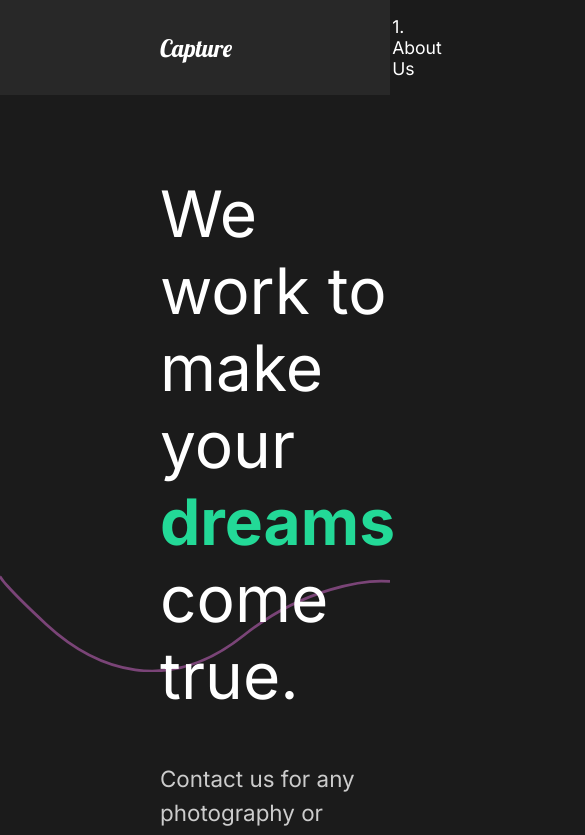
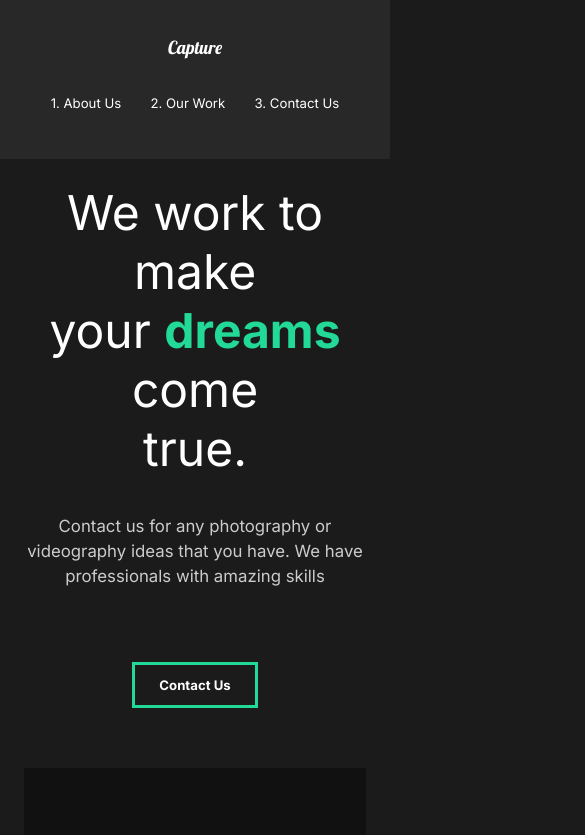
Before and after one commit to LazurenkoNA/react-capture, a React (Create React App) app: page / in a window 390 px wide. Shown: the top 835 px of the page, 585 px wide, since content can reach past the window. Built offline with nearby package versions, Linux system fonts and the light colour scheme.

Commit message:
mobile friendly

```diff
--- a/src/components/GlobalStyle.js
+++ b/src/components/GlobalStyle.js
@@ -5,6 +5,12 @@
     box-sizing: border-box;
     margin: 0;
     padding: 0;
+  }
+
+  html {
+    @media (max-width: 1700px) {
+      font-size: 75%;
+    }
   }
 
   body {
--- a/src/components/Nav.js
+++ b/src/components/Nav.js
@@ -53,6 +53,22 @@
     padding-left: 10rem;
     position: relative;
   }
+  @media (max-width: 1300px) {
+    flex-direction: column;
+    padding: 2rem 1rem;
+    #logo{
+      display: inline-block;
+      margin: 1rem;
+    }
+    ul {
+      padding: 2rem;
+      justify-content: space-around;
+      width: 100%;
+      li{
+        padding: 0;
+      }
+    }
+  }
 `;
 
 export default Nav;
--- a/src/components/ServicesSection.js
+++ b/src/components/ServicesSection.js
@@ -72,6 +72,10 @@
 const Cards = styled.div`
   display: flex;
   flex-wrap: wrap;
+
+  @media (max-width: 1300px) {
+    justify-content: center;
+  }
 `;
 const Card = styled.div`
   flex-basis: 20rem;
--- a/src/pages/ContactUs.js
+++ b/src/pages/ContactUs.js
@@ -46,10 +46,20 @@
   padding: 5rem 10rem;
   color: #353535;
   min-height: 90vh;
+  background: #fff;
+
+  @media (max-width: 1500px) {
+    padding: 2px;
+    font-size: 1rem;
+  }
 `;
 const Title = styled.div`
   margin-bottom: 4rem;
   color: black;
+  @media (max-width: 1500px) {
+    display: block;
+    margin: 2rem 2rem;
+  }
 `;
 const Hide = styled.div`
   overflow: hidden;
--- a/src/pages/OurWork.js
+++ b/src/pages/OurWork.js
@@ -65,6 +65,14 @@
   overflow: hidden;
   padding: 5rem 10rem;
   background: white;
+
+  @media (max-width: 1300px) {
+    padding: 2rem 2rem
+  }
+
+  h2 {
+    padding: 1rem 0;
+  }
 `;
 const Movie = styled(motion.div)`
   padding-bottom: 10rem;
--- a/src/styles.js
+++ b/src/styles.js
@@ -8,6 +8,11 @@
   justify-content: space-between;
   padding: 5rem 10rem;
   color: #ffffff;
+  @media (max-width: 1300px) {
+    display: block;
+    padding: 2rem 2rem;
+    text-align: center;
+  }
 `;
 export const Description = styled.div`
   flex: 1;
@@ -16,6 +21,13 @@
 
   h2 {
     font-weight: lighter;
+  }
+
+  @media (max-width: 1300px) {
+    padding: 0;
+    button {
+      margin: 3rem 0 5rem 0;
+    }
   }
 `;
 export const Image = styled.div`
```
